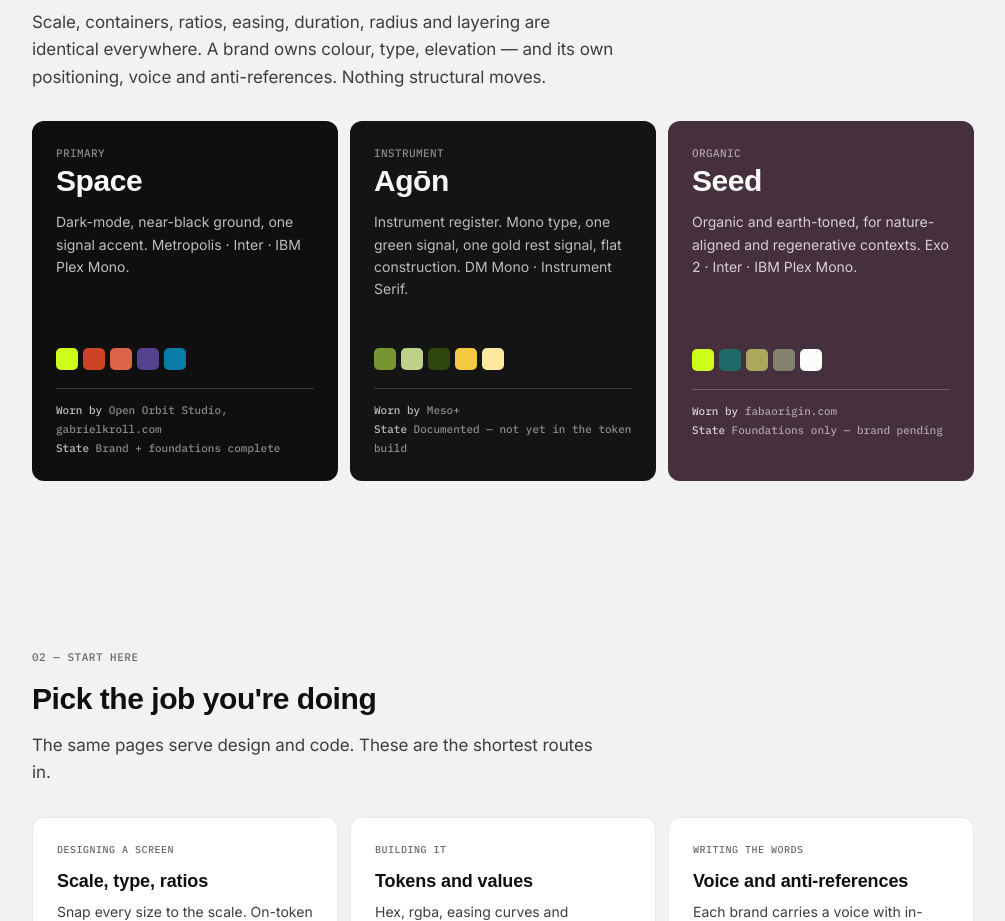
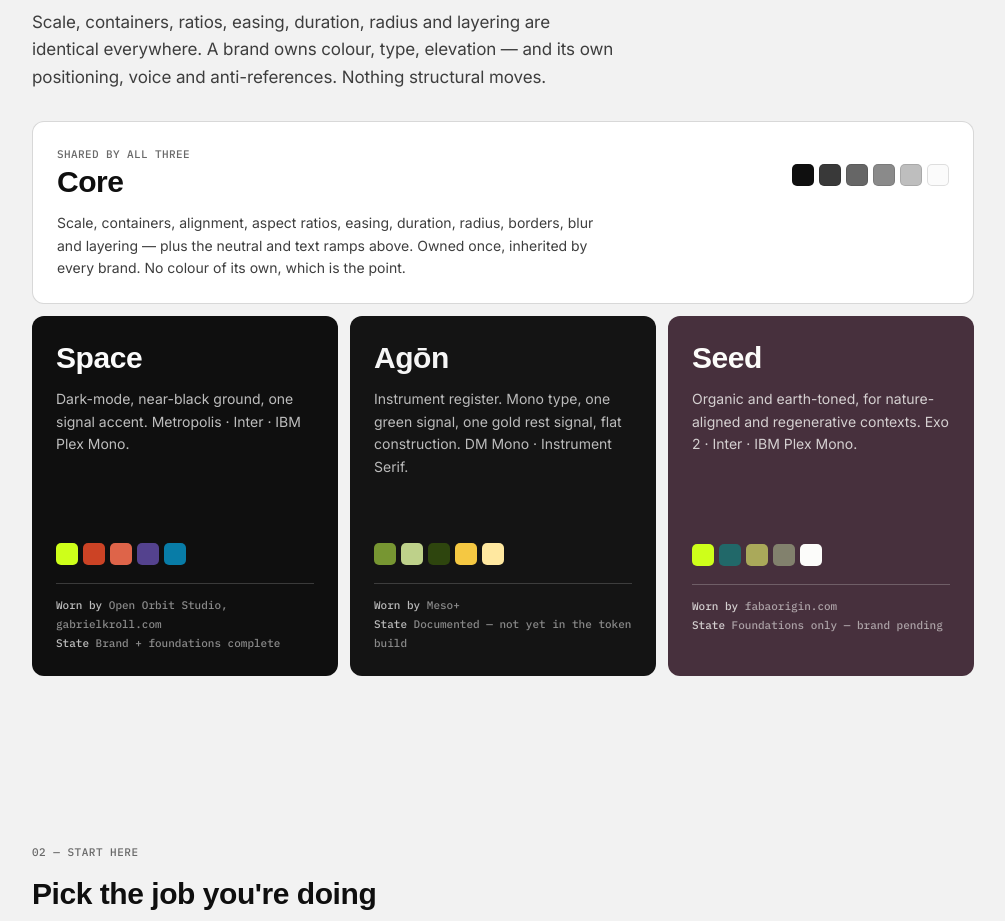
Before and after one commit to gabrielkroll/fooo-design-system, a website: page docs/index.html in a window 1280 px wide. Shown: the part 808-1729 px from the top of the page, without its empty margins (245-1250 px from the left). Drawn offline with Linux system fonts and the light colour scheme; a web font is replaced by a local one.

Commit message:
feat(landing): show Core in the section that claims it
"Three brands, one skeleton" named a relationship the cards never showed.
The lede asserted the skeleton; nothing depicted it. Core now sits above
the three brands as a full-width card — uncoloured, because having no
colour of its own is the whole point, and the contrast against three
saturated cards says that faster than the sentence does.

Its swatches are the neutral ramp, which is what Core actually owns in
colour terms. They carry a hairline: the ramp runs to Lunar, which is
invisible on a white card without one.

Removes the Primary / Instrument / Organic kickers. They did not survive
scrutiny — "Primary" is a position, "Instrument" is a register, "Organic"
is an aesthetic, three different kinds of thing dressed as one taxonomy.
The same error as the Brands / Libraries / Repositories segments earlier.
Each card's description already says what the brand is, so the kicker was
adding a word and a false category.

Co-Authored-By: Claude Opus 5 <noreply@anthropic.com>
Claude-Session: https://claude.ai/code/session_01PPdycijY6mUtHZ91LF3A69

```diff
--- a/docs/index.html
+++ b/docs/index.html
@@ -307,6 +307,33 @@
     .btn.is-ghost:hover { background: rgba(15,15,15,0.05); border-color: var(--s-text); }
 
     /* ── Brand band — the system demonstrating itself ── */
+    /* Core sits above the brands it holds up: full width, uncoloured. */
+    .band-core {
+      display: block;
+      border: 1px solid var(--s-border-mid);
+      border-radius: 12px;
+      padding: var(--scale-8);
+      margin-bottom: var(--scale-5);
+      text-decoration: none;
+      background: var(--s-surface);
+      transition: border-color 180ms ease;
+    }
+
+    .band-core:hover { border-color: var(--s-text); }
+
+    .band-core-head {
+      display: flex;
+      justify-content: space-between;
+      align-items: flex-start;
+      gap: var(--scale-8);
+      flex-wrap: wrap;
+    }
+
+    .band-chips-core { margin-top: 4px; }
+
+    /* The ramp runs to Lunar, which is invisible on a white card without one. */
+    .band-chips-core .band-chip { border: 1px solid rgba(15,15,15,0.12); }
+
     .band {
       display: grid;
       grid-template-columns: repeat(3, 1fr);
@@ -583,10 +610,31 @@
       voice and anti-references. Nothing structural moves.
     </p>
 
+    <a class="band-core" href="library.html#core">
+      <div class="band-core-head">
+        <div>
+          <p class="band-role" style="color:var(--s-text-subtle)">Shared by all three</p>
+          <p class="band-name" style="color:var(--s-text)">Core</p>
+        </div>
+        <div class="band-chips band-chips-core">
+          <span class="band-chip" style="background:#0f0f0f"></span>
+          <span class="band-chip" style="background:#393939"></span>
+          <span class="band-chip" style="background:#666666"></span>
+          <span class="band-chip" style="background:#8a8a8a"></span>
+          <span class="band-chip" style="background:#bebebe"></span>
+          <span class="band-chip" style="background:#fbfbfb"></span>
+        </div>
+      </div>
+      <p class="band-body" style="color:var(--s-text-muted);max-width:62ch;">
+        Scale, containers, alignment, aspect ratios, easing, duration, radius, borders, blur
+        and layering — plus the neutral and text ramps above. Owned once, inherited by every
+        brand. No colour of its own, which is the point.
+      </p>
+    </a>
+
     <div class="band">
       <a class="band-panel" href="library.html#space" style="background:#0f0f0f;color:#fbfbfb;">
         <div>
-          <p class="band-role" style="color:rgba(251,251,251,0.52)">Primary</p>
           <p class="band-name">Space</p>
           <p class="band-body" style="color:rgba(251,251,251,0.74)">Dark-mode, near-black ground, one signal accent. Metropolis · Inter · IBM Plex Mono.</p>
         </div>
@@ -607,7 +655,6 @@
 
       <a class="band-panel" href="library.html#agon" style="background:#141414;color:#f6f6f6;">
         <div>
-          <p class="band-role" style="color:rgba(246,246,246,0.52)">Instrument</p>
           <p class="band-name">Agōn</p>
           <p class="band-body" style="color:rgba(246,246,246,0.74)">Instrument register. Mono type, one green signal, one gold rest signal, flat construction. DM Mono · Instrument Serif.</p>
         </div>
@@ -628,7 +675,6 @@
 
       <a class="band-panel" href="library.html#seed" style="background:#47303d;color:#fcfcfa;">
         <div>
-          <p class="band-role" style="color:rgba(252,252,250,0.56)">Organic</p>
           <p class="band-name">Seed</p>
           <p class="band-body" style="color:rgba(252,252,250,0.78)">Organic and earth-toned, for nature-aligned and regenerative contexts. Exo 2 · Inter · IBM Plex Mono.</p>
         </div>
```
